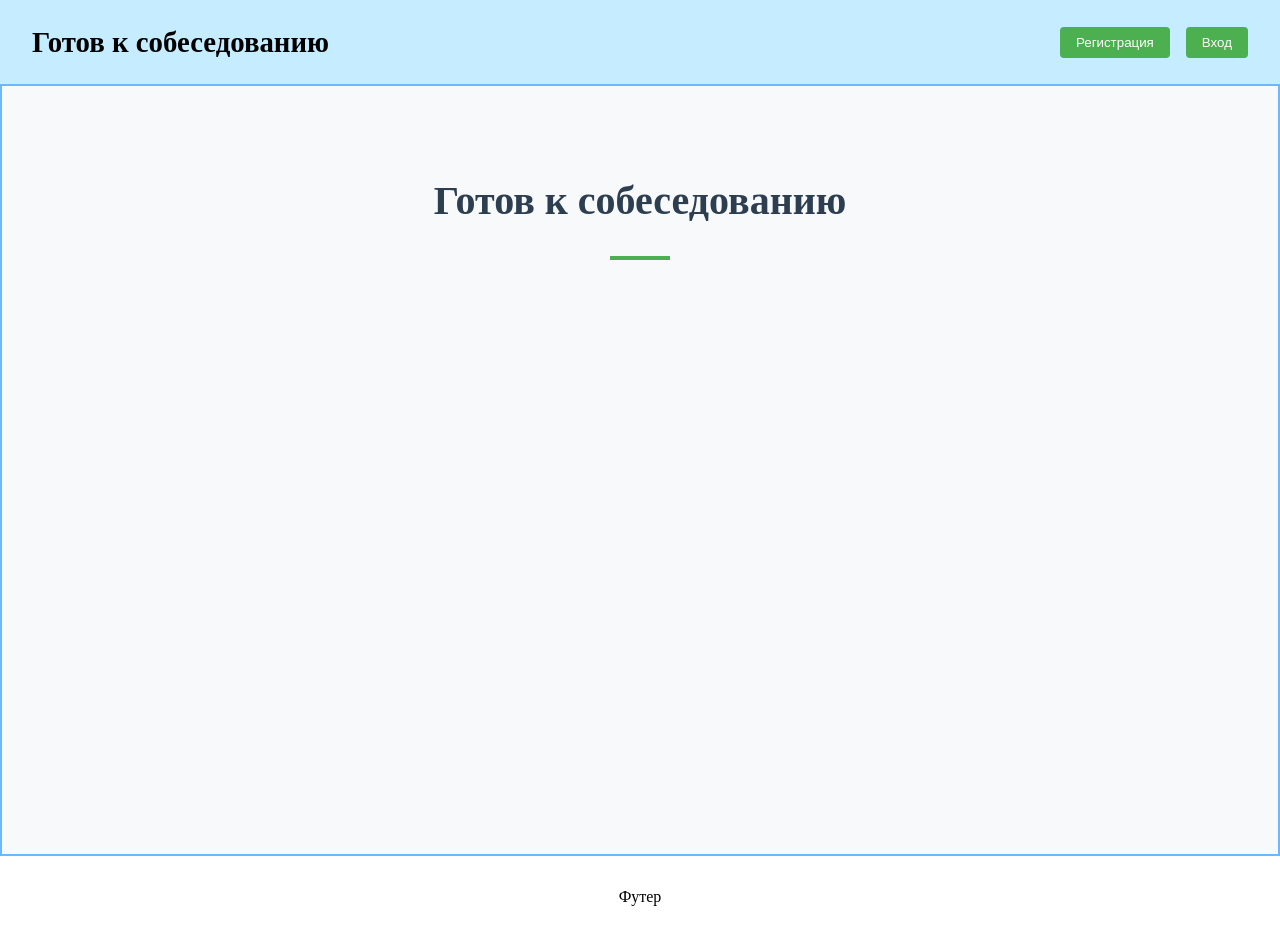
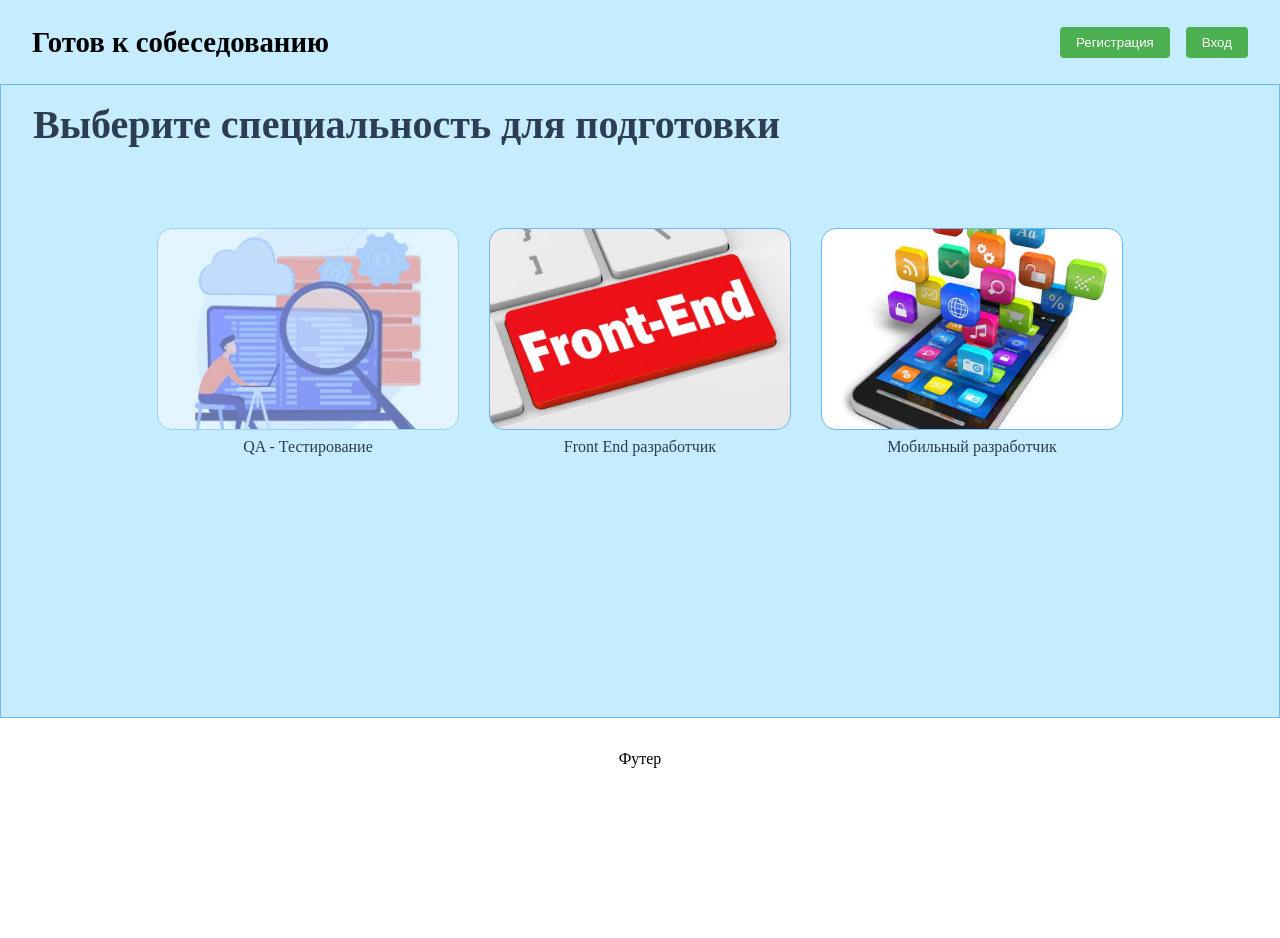
Before and after one commit to trinner01/diplomInterview, a Vue app: page / in a window 1280 px wide. After the commit the page ends 800 px from the top, so only its background shows below. Built offline with nearby package versions, Linux system fonts and the light colour scheme.

Commit message:
kabinet i main

```diff
--- a/src/views/Main.vue
+++ b/src/views/Main.vue
@@ -1,46 +1,104 @@
-<script setup>
-console.log('Main.vue загружен!')
-import { onMounted } from 'vue'
-import { useRouter } from 'vue-router'
-
-const router = useRouter()
-
-document.querySelector('main').style.display = 'block'
-</script>
-
 <template>
-  <main class="main-content">
-    <div class="hero-section">
-      <h1>Готов к собеседованию</h1>
-      <div class="divider"></div>
+  <main class="main-page">
+    <div class="header">
+      <h1>Выберите специальность для подготовки</h1>
+    </div>
+    <div class="content">
+      <section class="interviews-section">
+        <div class="card-grid">
+          <div
+            v-for="(card, index) in cards"
+            :key="index"
+            class="card-container"
+          >
+            <div class="card" :id="card.id"></div>
+            <div class="card-label">{{ card.label }}</div>
+          </div>
+        </div>
+      </section>
     </div>
   </main>
 </template>
 
+<script setup>
+import { ref } from 'vue';
+
+const cards = [
+  { id: 'QA-Test', label: 'QA - Тестирование' },
+  { id: 'FrontEnd-Dev', label: 'Front End разработчик' },
+  { id: 'mobile-Dev', label: 'Мобильный разработчик' },
+  // Добавьте больше карточек по мере необходимости
+];
+</script>
+
 <style scoped>
-.main-content {
-  padding: 4rem 2rem;
-  min-height: calc(100vh - 160px);
-  background: #f8f9fa;
+.main-page {
+  max-width: 100%;
 }
 
-.hero-section {
-  max-width: 800px;
-  margin: 0 auto;
-  text-align: center;
+.header {
+  text-align: left;
+  margin-bottom: 3rem;
 }
 
 h1 {
   font-size: 2.5rem;
   color: #2c3e50;
-  margin-bottom: 1.5rem;
-  font-weight: 600;
+  margin-bottom: 5rem;
+  margin-top: 1rem;
+  margin-left: 2rem;
 }
 
-.divider {
-  width: 60px;
-  height: 4px;
-  background: #4CAF50;
-  margin: 2rem auto;
+h3 {
+  font-size: 1.8rem;
+  color: #34495e;
+  margin-bottom: 1.5rem;
+  border-bottom: 2px solid #eee;
+  padding-bottom: 0.5rem;
+  text-align: center;
+}
+
+.card-grid {
+  display: flex;
+  flex-wrap: wrap;
+  gap: 2rem;
+  justify-content: center;
+}
+
+.card-container {
+  width: 300px; /* Фиксированная ширина карточки */
+  display: flex;
+  flex-direction: column;
+  align-items: center;
+  gap: 0.5rem;
+}
+
+.card {
+  width: 100%;
+  height: 200px; /* Высота карточки */
+  background: #f8f9fa;
+  border: solid #6BB8FF 1px;
+  border-radius: 15px;
+  background-size: cover;
+  background-position: center;
+}
+
+.card-label {
+  text-align: center;
+  font-size: 16px;
+  color: #2c3e50;
+}
+
+#QA-Test {
+  background: url(/public/img/QA-Test.png) no-repeat center center/cover;
+  opacity: 50%;
+}
+
+#FrontEnd-Dev {
+  background: url(/public/img/FrontEnd-Dev.png) no-repeat center center/cover;
+}
+
+#mobile-Dev {
+  background: url(/public/img/mobile-Dev.png) no-repeat center center/cover;
 }
 </style>
--- a/src/views/UserCabinet.vue
+++ b/src/views/UserCabinet.vue
@@ -46,10 +46,6 @@ const prevCard = () => {
           <button class="carousel-button next" @click="nextCard">&#10095;</button>
         </div>
       </section>
-
-      <section class="department-results">
-        <h3>Результаты отдела</h3>
-      </section>
     </div>
   </main>
 </template>
@@ -69,15 +65,6 @@ h2 {
   color: #2c3e50;
   margin-bottom: 1rem;
   margin-top: 0;
-}
-
-.interviews-section,
-.department-results {
-  margin: 2rem 0;
-  padding: 2rem;
-  background: #c5ecff;
-  border-radius: 12px;
-  box-shadow: 0 2px 8px rgba(0, 0, 0, 0.1);
 }
 
 h3 {
```
